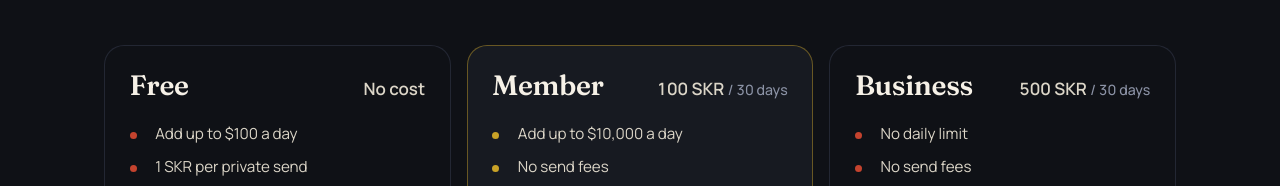
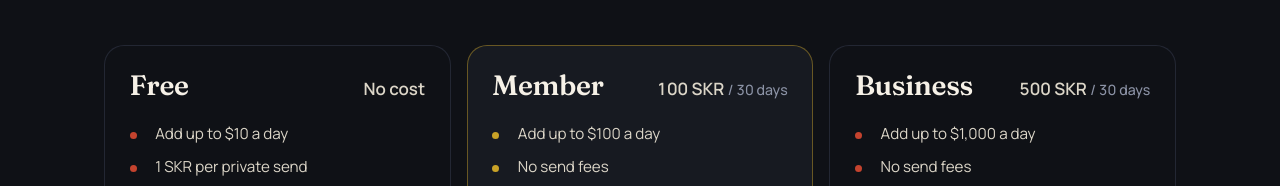
Before and after one commit to ETIM-PAUL/envelope-site, a plain HTML site: page index.html in a window 1280 px wide. Shown: the part 5602-5788 px from the top of the page. Drawn offline with Linux system fonts and the light colour scheme.

Commit message:
Plan limits: Free 10, Member 100, Business 1,000 USDC a day

```diff
--- a/index.html
+++ b/index.html
@@ -1413,7 +1413,7 @@
                 <span class="price">No cost</span>
               </div>
               <ul>
-                <li>Add up to $100 a day</li>
+                <li>Add up to $10 a day</li>
                 <li>1 SKR per private send</li>
                 <li>One person per send</li>
                 <li>1 open pot</li>
@@ -1427,7 +1427,7 @@
                 <span class="price">100 SKR <small>/ 30 days</small></span>
               </div>
               <ul>
-                <li>Add up to $10,000 a day</li>
+                <li>Add up to $100 a day</li>
                 <li>No send fees</li>
                 <li>Send to 2 people at once</li>
                 <li>5 open pots, in dollars and SKR</li>
@@ -1441,7 +1441,7 @@
                 <span class="price">500 SKR <small>/ 30 days</small></span>
               </div>
               <ul>
-                <li>No daily limit</li>
+                <li>Add up to $1,000 a day</li>
                 <li>No send fees</li>
                 <li>Send to 4 people at once</li>
                 <li>Unlimited pots</li>
@@ -1574,7 +1574,9 @@
           <form class="contact-form" id="contact-form" novalidate>
             <label>Your name <input name="name" autocomplete="name" maxlength="80" required /></label>
             <label>Your email <input name="email" type="email" autocomplete="email" maxlength="120" required /></label>
-            <label class="trap" aria-hidden="true">Website <input name="website" tabindex="-1" autocomplete="off" /></label>
+            <label class="trap" aria-hidden="true"
+              >Website <input name="website" tabindex="-1" autocomplete="off"
+            /></label>
             <label>Message <textarea name="message" maxlength="2000" required></textarea></label>
             <button class="button primary" type="submit" id="contact-send">Send message</button>
             <p class="contact-status" id="contact-status" role="status"></p>
```
